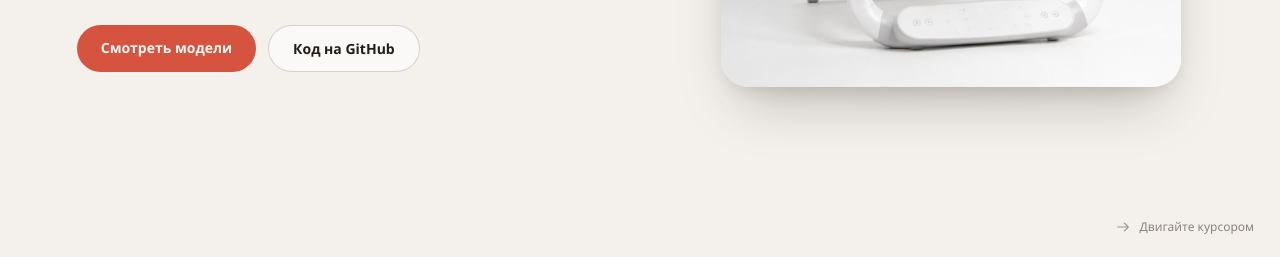
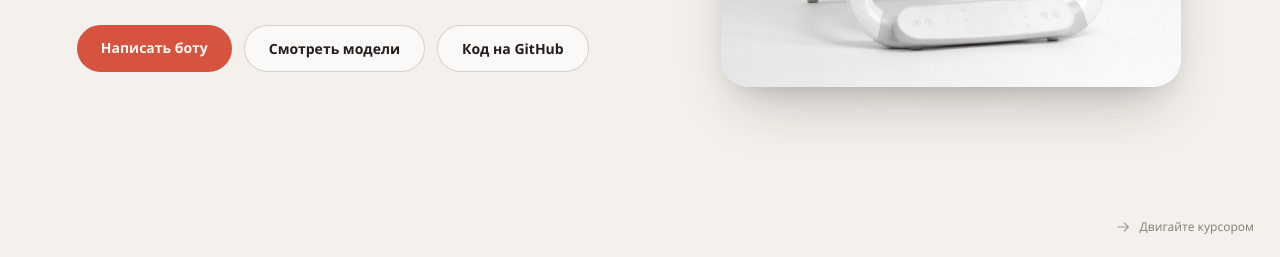
Before and after one commit to serega212121/kacheli-3d, a plain HTML site: page index.html in a window 1280 px wide. Shown: the part 543-800 px from the top of the page. Drawn offline with Linux system fonts and the light colour scheme.

Commit message:
Add bot CTA to hero

```diff
--- a/index.html
+++ b/index.html
@@ -93,7 +93,8 @@
     управления уже не найти. Схемы, код и гайды по конкретным моделям.
   </p>
   <div class="cta">
-    <a class="btn primary" href="https://serega212121.github.io/kacheli-bez-zapchastey/">Смотреть модели</a>
+    <a class="btn primary" href="https://t.me/KacheliBezZapchasteyBot" target="_blank" rel="noopener">Написать боту</a>
+    <a class="btn ghost" href="https://serega212121.github.io/kacheli-bez-zapchastey/">Смотреть модели</a>
     <a class="btn ghost" href="https://github.com/serega212121/nuovita-agio-ag2-arduino" target="_blank" rel="noopener">Код на GitHub</a>
   </div>
 </div>
```
